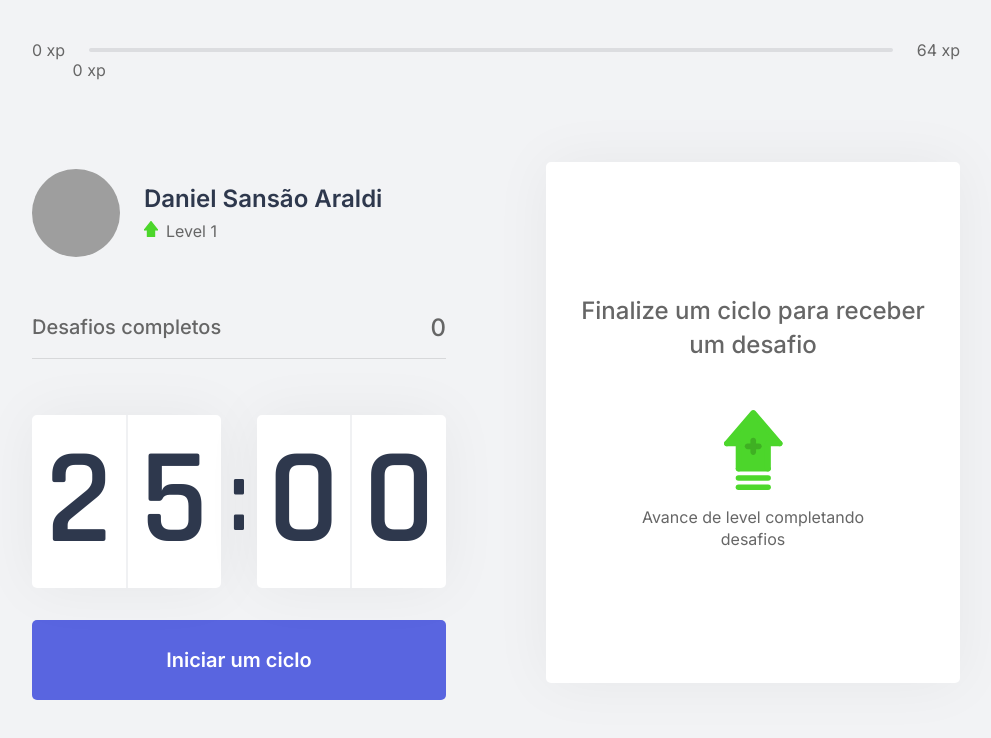
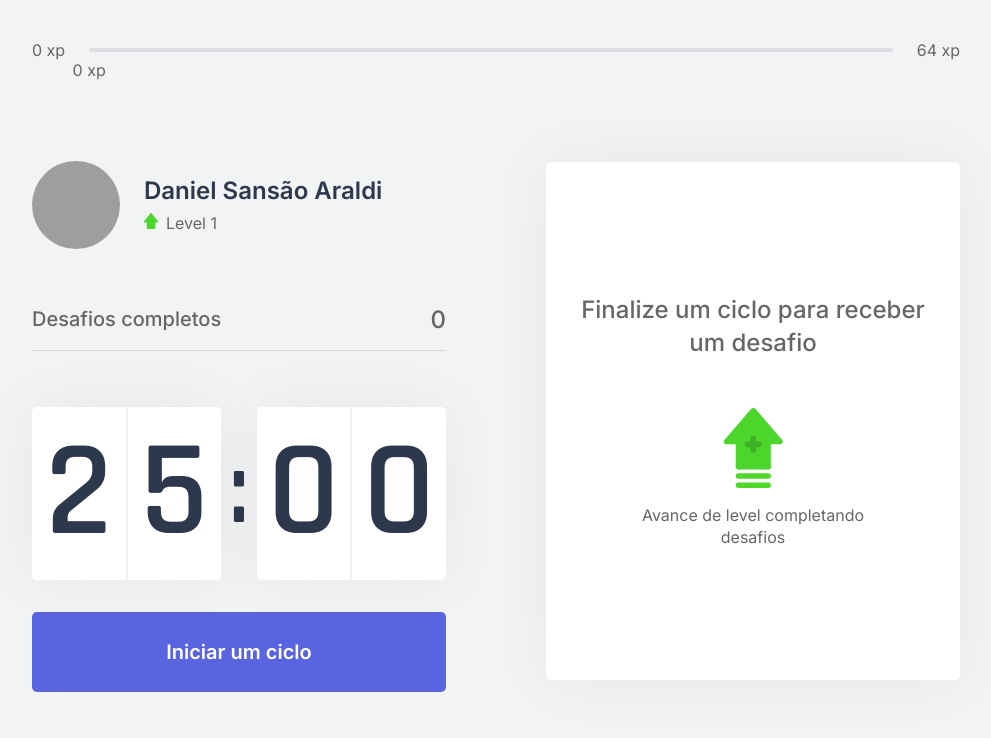
Before and after one commit to DanielAraldi/Move.it, a Next.js app in the folder move-it/: page / in a window 1280 px wide. Shown: the top 738 px of the page, without its empty margins (144-1135 px from the left). Built offline with nearby package versions, Linux system fonts and the light colour scheme; grey boxes are pictures that could not be loaded.

Commit message:
fix: concerts design bug

```diff
--- a/move-it/src/styles/components/ChallengeBox.module.css
+++ b/move-it/src/styles/components/ChallengeBox.module.css
@@ -1,9 +1,9 @@
 .challengeBoxContainer {
-  height: 90%;
+  height: 92%;
   background: var(--white);
   border-radius: 5px;
   box-shadow: 0 0 60px rgba(0, 0, 0, 0.05);
-  margin-top: 10%;
+  margin-top: 8%;
   padding: 1.5rem 2rem;
   display: flex;
   flex-direction: column;
--- a/move-it/src/styles/components/Profile.module.css
+++ b/move-it/src/styles/components/Profile.module.css
@@ -1,5 +1,5 @@
 .profileContainer {
-  margin-top: 3rem;
+  margin-top: 2rem;
   display: flex;
   align-items: center;
 }
```
